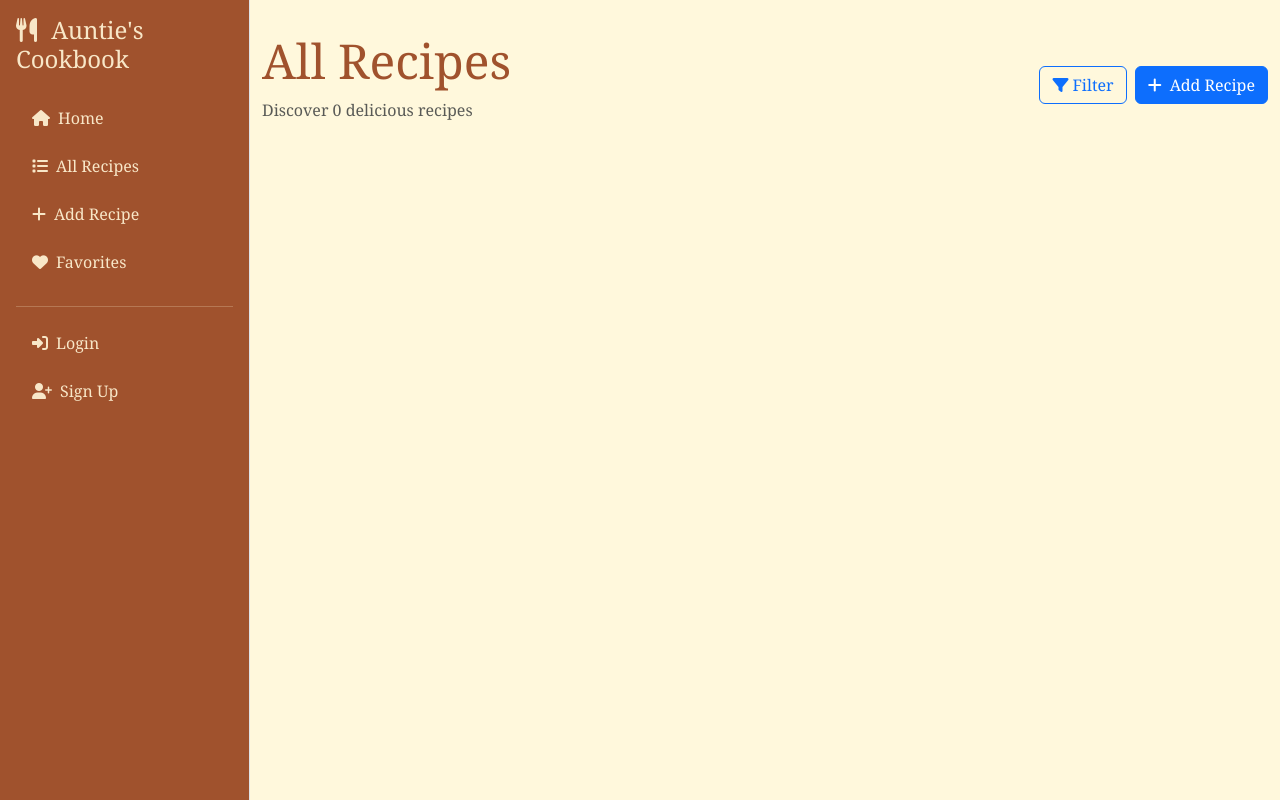
After one commit to SynthSlav/Auntie-s-Cookbook, a Django app: page /recipes/ in a window 1280 px wide. The commit adds this page. Run offline with Django 4.2, Linux system fonts and the light colour scheme; data that the repository does not hold is empty.

Commit message:
added header for recipe list html

```diff
--- /dev/null
+++ b/recipes/templates/recipes/recipe_list.html
@@ -0,0 +1,30 @@
+{% extends 'base.html' %}
+{% load static %}
+
+{% block title %}All Recipes - Auntie's Cookbook{% endblock %}
+
+{% block content %}
+<div class="row mb-4">
+    <div class="col-12">
+        <div class="d-flex justify-content-between align-items-center flex-wrap gap-3">
+            <div>
+                <h1 class="display-5 mb-2">All Recipes</h1>
+                <p class="text-muted">Discover {{ recipes.count }} delicious recipes</p>
+            </div>
+            <div class="d-flex gap-2 flex-wrap">
+                <!-- Filter Button -->
+                <button class="btn btn-outline-primary" data-bs-toggle="modal" data-bs-target="#filterModal">
+                    <i class="fas fa-filter me-1"></i>Filter
+                </button>
+
+                <!-- Add Recipe Button -->
+                <a href="#" class="btn btn-primary">
+                    <i class="fas fa-plus me-1 d-none d-sm-inline"></i>
+                    <span class="d-none d-sm-inline">Add Recipe</span>
+                    <i class="fas fa-plus d-sm-none"></i>
+                </a>
+            </div>
+        </div>
+    </div>
+</div>
+{% endblock %}
--- a/templates/base.html
+++ b/templates/base.html
@@ -48,8 +48,8 @@
                     </a>
                 </li>
                 <li class="nav-item">
-                    <a class="nav-link" href="#">
-                        <i class="fas fa-list me-2"></i>Recipe List
+                    <a class="nav-link" href="{% url 'recipe_list' %}">
+                        <i class="fas fa-list me-2"></i>All Recipes
                     </a>
                 </li>
                 <li class="nav-item">
@@ -91,8 +91,8 @@
                 </a>
             </li>
             <li class="nav-item mb-2">
-                <a class="nav-link" href="#">
-                    <i class="fas fa-list me-2"></i>Recipe List
+                <a class="nav-link" href="{% url 'recipe_list' %}">
+                    <i class="fas fa-list me-2"></i>All Recipes
                 </a>
             </li>
             <li class="nav-item mb-2">
@@ -145,6 +145,10 @@
 
     <!-- Bootstrap JS -->
     <script src="https://cdn.jsdelivr.net/npm/bootstrap@5.3.0/dist/js/bootstrap.bundle.min.js"></script>
+    <!-- Custom JS -->
+    {% block extra_js %}
+    <script src="{% static 'js/script.js' %}"></script>
+    {% endblock %}
 </body>
 
 </html>
```
Also changed, not shown: static/css/styles.css (+104 -0 lines), static/js/script.js (added).
